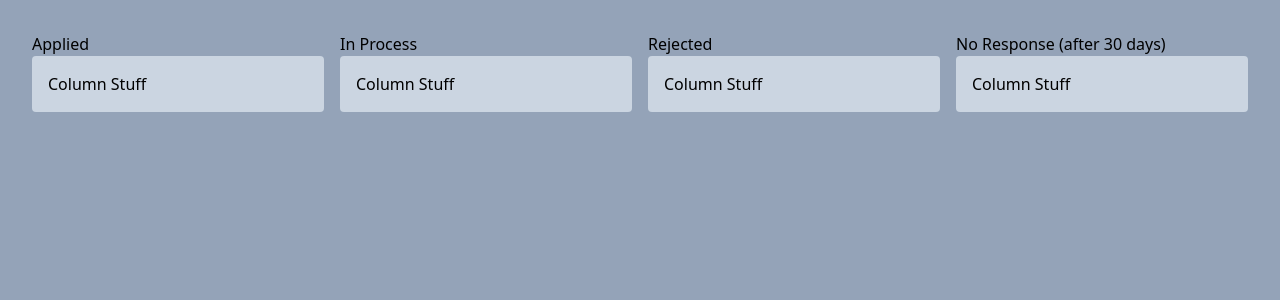
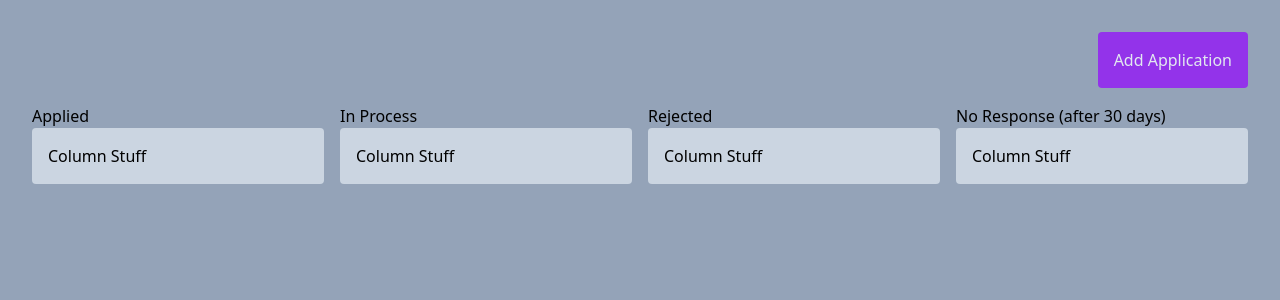
Before and after one commit to bmcarmody/job-app-tracker, a React (Vite) app: page / in a window 1280 px wide. Shown: the top 300 px of the page. Built offline with nearby package versions, Linux system fonts and the light colour scheme.

Commit message:
Add "Add Application" button

```diff
--- a/src/pages/Dashboard/Dashboard.tsx
+++ b/src/pages/Dashboard/Dashboard.tsx
@@ -2,11 +2,14 @@ import Column from '../../components/Column/Column';
 
 const Dashboard = () => {
   return (
-    <div className="columns-4 p-8">
-      <Column name="Applied" />
-      <Column name="In Process" />
-      <Column name="Rejected" />
-      <Column name="No Response (after 30 days)" />
+    <div className="p-8">
+      <button className="p-4 bg-purple-600 text-slate-200 rounded block ml-auto mb-4">Add Application</button>
+      <div className="columns-4">
+        <Column name="Applied" />
+        <Column name="In Process" />
+        <Column name="Rejected" />
+        <Column name="No Response (after 30 days)" />
+      </div>
     </div>
   );
 };
```
